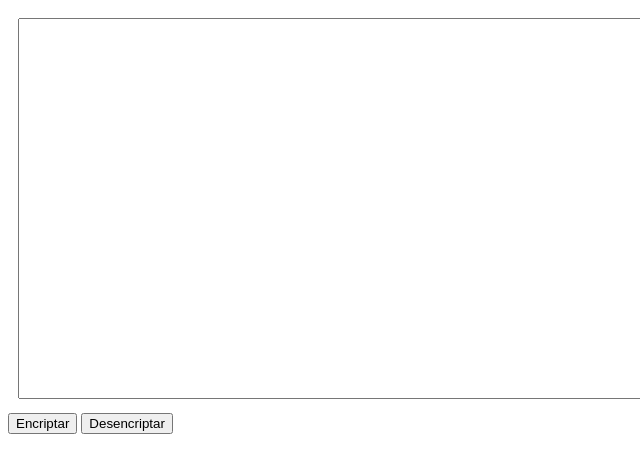
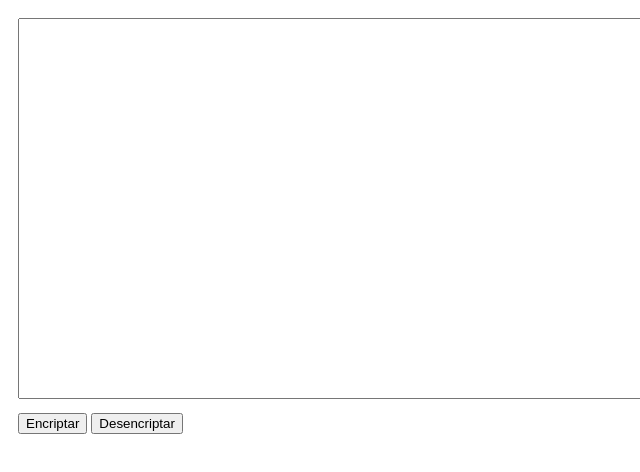
Before and after one commit to Briantahiel/encryptor, a plain HTML site: page index.html in a window 1280 px wide. Shown: the full height of the page, 0-640 px from the left. Drawn offline with Linux system fonts and the light colour scheme.

Commit message:
minor fixes

```diff
--- a/index.html
+++ b/index.html
@@ -41,17 +41,17 @@
       </div>
      </div>
 
+    <div class="container-btn-message">
     <div class="container-btn">
         <button onclick="encrypt()">Encriptar</button>
         <button onclick="desencrypt()">Desencriptar</button>
-
     </div>
     <div>
         <p class="message-error">
 
         </p>
     </div>
-
+    </div>
 
 
 
--- a/style.css
+++ b/style.css
@@ -1,6 +1,9 @@
 .container{
     width: 940px;
     display: flex;
+}
+.container-btn-message{
+    margin-left: 10px;
 }
 textarea{
     margin: 10px 10px;
```
